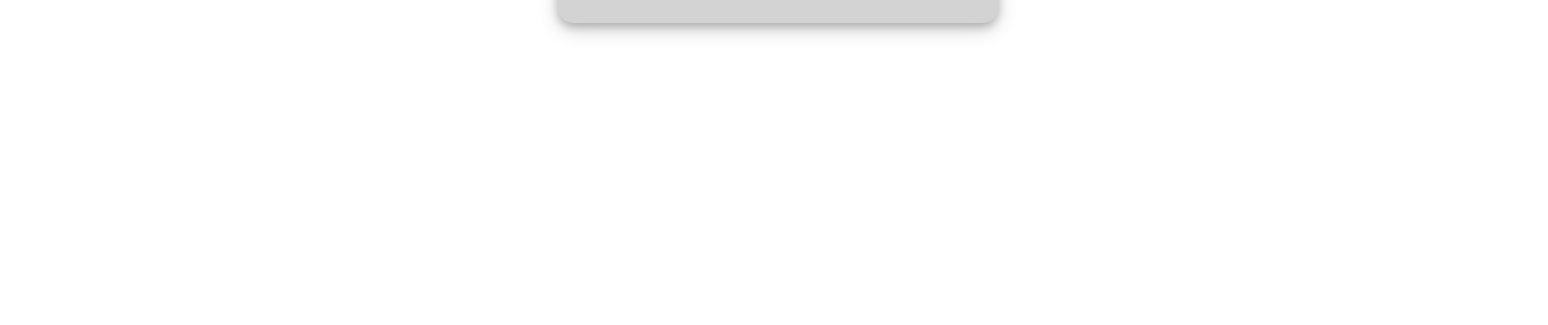
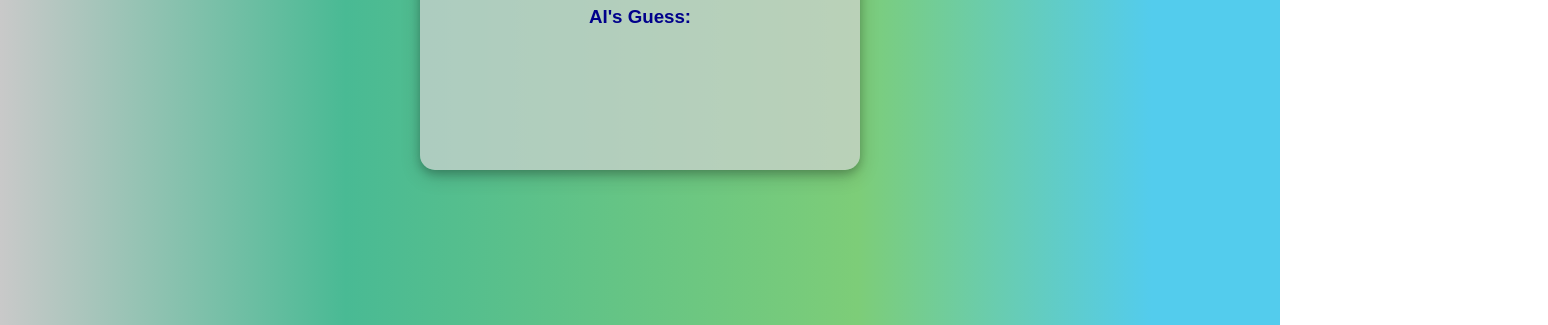
Before and after one commit to Omar-21154/rock-paper-scissors, a plain HTML site: page index.html in a window 1280 px wide. Shown: the part 475-800 px from the top of the page, 1548 px wide, since content can reach past the window. Drawn offline with Linux system fonts and the light colour scheme.

Commit message:
addded gradient

```diff
--- a/style.css
+++ b/style.css
@@ -1,7 +1,7 @@
-.rock{
+.rock {
     background-color: rgb(70, 129, 148);
     border: none;
-    color:  rgb(211, 215, 217);
+    color: rgb(211, 215, 217);
     padding: 15px 32px;
     text-align: center;
     text-decoration: none;
@@ -12,33 +12,38 @@
     border-radius: 12px;
     text-transform: capitalize;
 }
-.h1{
+
+.h1 {
     text-transform: uppercase;
-    color:darkblue;
-}
-.h3{
-    text-transform: uppercase;
-    color:darkblue;
+    color: darkblue;
     text-align: center;
 }
-.buttons{
+
+.h3 {
+    text-transform: uppercase;
+    color: darkblue;
+    text-align: center;
+}
+
+.buttons {
     display: flex;
     justify-content: center;
     flex-direction: row;
     gap: 20px;
 }
 
-.a{
-    color:darkblue;
+.a {
+    color: darkblue;
     text-transform: capitalize;
     text-align: center;
 
 }
-.container{
+
+.container {
     display: flex;
     margin-top: 50px;
     font-family: Arial, Helvetica, sans-serif;
-    background-color: lightgrey;
+    background-color: rgba(211, 211, 211, 0.707);
     display: inline-block;
     justify-content: center;
     align-items: center;
@@ -46,9 +51,19 @@
     padding: 20px;
     border-radius: 15px;
     box-shadow: 0 4px 8px 0 rgba(0, 0, 0, 0.2), 0 6px 20px 0 rgba(0, 0, 0, 0.19);
-    margin-left: 550px;
-    margin-right: 550px;
+    width: 100%;
     height: 400px;
     width: 400px;
     gap: 20px;
 }
+
+.body {
+    display: flex;
+    justify-content: center;
+    align-items: center;
+    height: 100vh;
+    margin: 0;
+    font-family: Arial, Helvetica, sans-serif;
+    background: linear-gradient(90deg, rgba(201, 201, 201, 1) 0%, rgba(73, 186, 148, 1) 27%, rgba(125, 205, 120, 1) 67%, rgba(83, 204, 237, 1) 90%);
+    ;
+}
```
